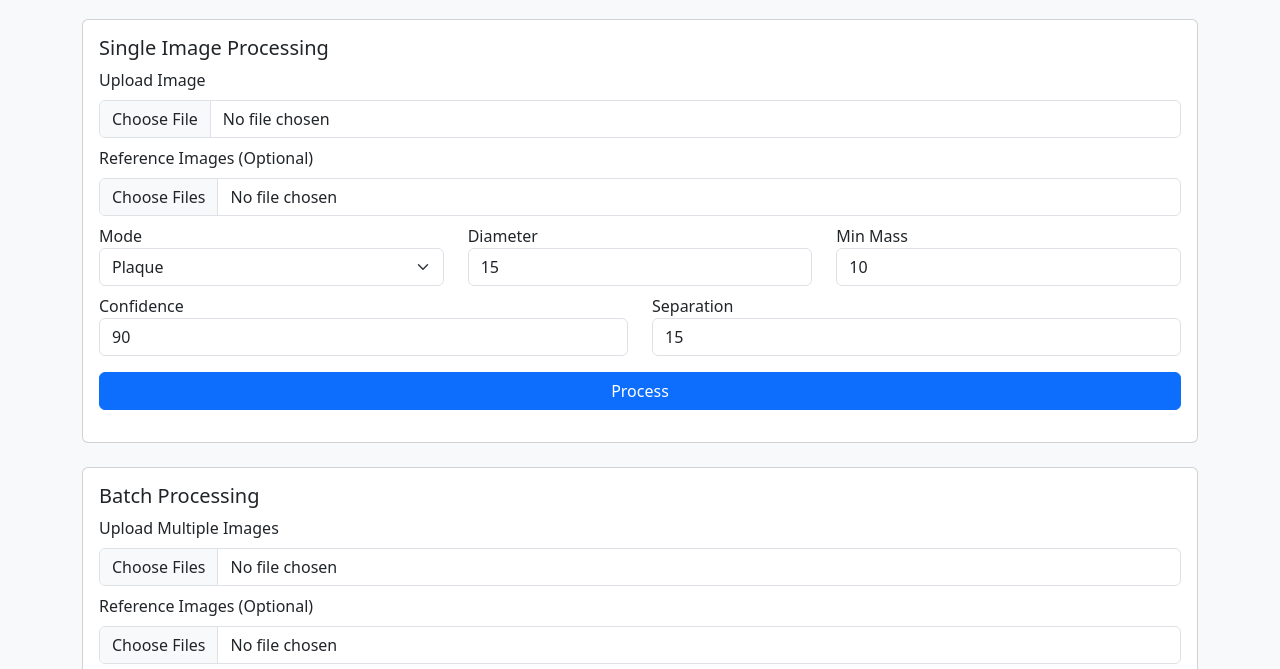
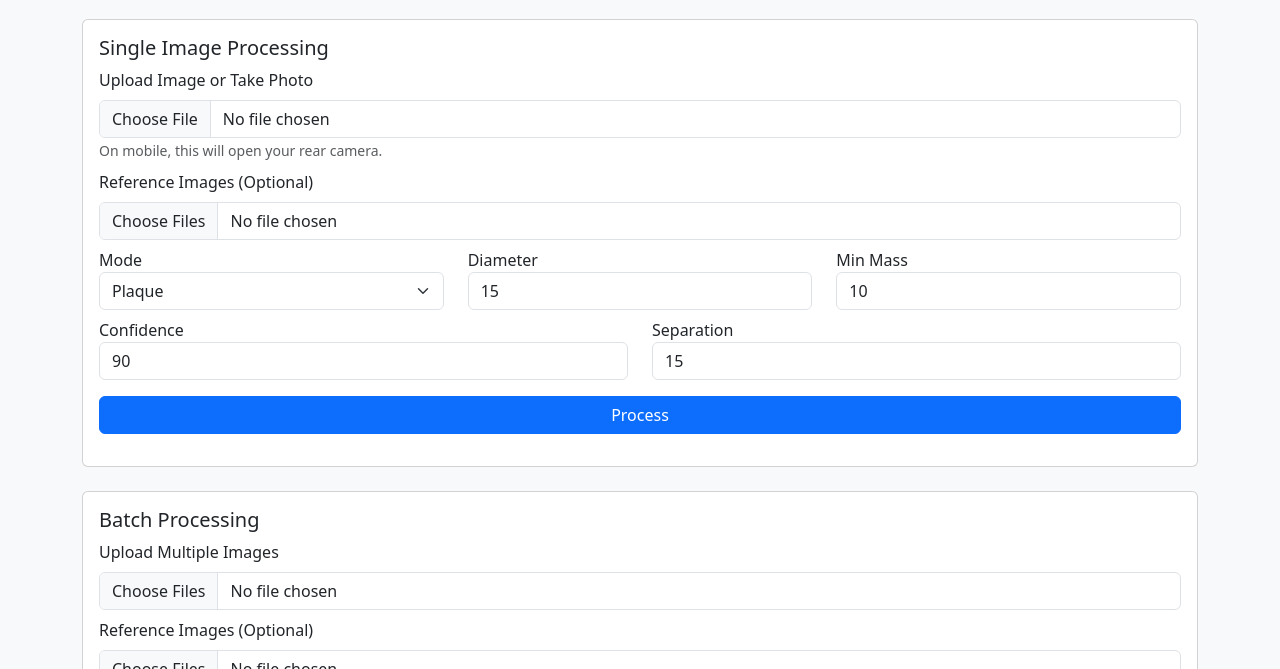
Before and after one commit to Targr/plaquefinder, a plain HTML site: page static/index.html in a window 1280 px wide. Shown: the part 77-746 px from the top of the page. Drawn offline with nearby package versions, Linux system fonts and the light colour scheme.

Commit message:
Update index.html

```diff
--- a/static/index.html
+++ b/static/index.html
@@ -24,8 +24,9 @@
       <h5>Single Image Processing</h5>
       <form id="singleForm">
         <div class="mb-2">
-          <label class="form-label">Upload Image</label>
-          <input class="form-control" type="file" name="image" required accept="image/*">
+          <label class="form-label">Upload Image or Take Photo</label>
+          <input class="form-control" type="file" name="image" required accept="image/*" capture="environment">
+          <small class="text-muted">On mobile, this will open your rear camera.</small>
         </div>
         <div class="mb-2">
           <label class="form-label">Reference Images (Optional)</label>
```
